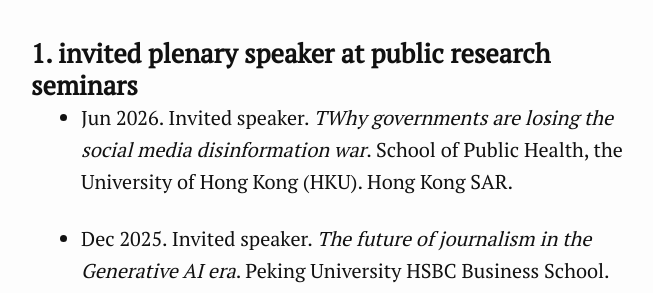
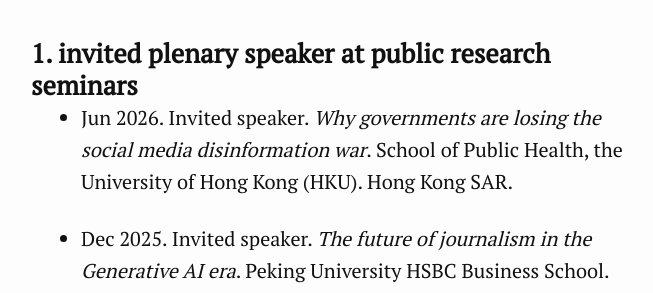
Before and after one commit to xzzhang2/xzzhang2.github.io, a Jekyll site: the page built from pages/tutorial.md, in a window 1280 px wide and 900 px high, scrolled down 1240 px. Shown: the part 156-449 px from the top of the window, without its empty margins (309-962 px from the left). Built offline with Jekyll 4.4.1, drawn with Linux system fonts in a browser that asks for light colours.

Commit message:
update info

```diff
--- a/pages/tutorial.md
+++ b/pages/tutorial.md
@@ -23,7 +23,7 @@
 
 ### <a name="talks"></a>1. invited plenary speaker at public research seminars
 
-- Jun 2026. Invited speaker. *TWhy governments are losing the social media disinformation war*. School of Public Health, the University of Hong Kong (HKU). Hong Kong SAR.
+- Jun 2026. Invited speaker. *Why governments are losing the social media disinformation war*. School of Public Health, the University of Hong Kong (HKU). Hong Kong SAR.
 
 - Dec 2025. Invited speaker. *The future of journalism in the Generative AI era*. Peking University HSBC Business School. Shenzhen, China.
 
```
